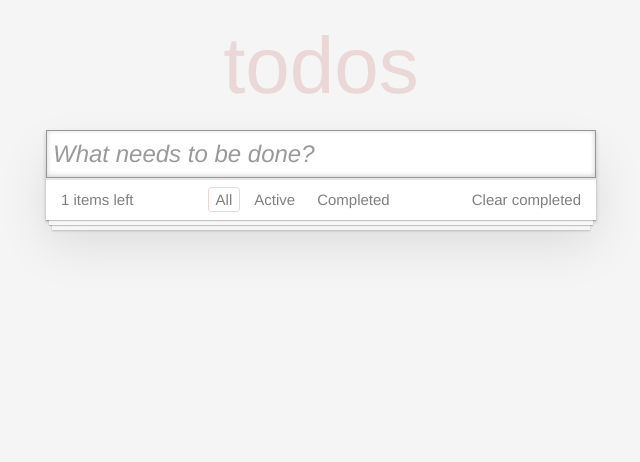
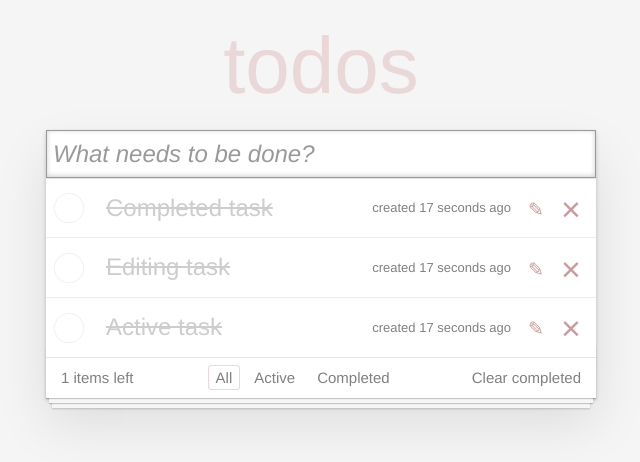
Before and after one commit to Luxe996/Kata-ToDo, a React (Create React App) app: page / in a window 1280 px wide. Shown: the top 462 px of the page, without its empty margins (319-959 px from the left). Built offline with nearby package versions, Linux system fonts and the light colour scheme.

Commit message:
Add task state

```diff
--- a/src/components/App/App.js
+++ b/src/components/App/App.js
@@ -4,6 +4,23 @@ import {NewTaskForm} from "../NewTaskForm/NewTaskForm";
 import './App.css'
 
 export const App = () => {
+    const initialState = [{
+        description: "Completed task",
+        isDone: true,
+        isEditing: false,
+        id: 1,
+    }, {
+        description: "Editing task",
+        isDone: false,
+        isEditing: true,
+        id: 2,
+    }, {
+        description: "Active task",
+        isDone: false,
+        isEditing: false,
+        id: 3,
+    }];
+
     return (
         <div>
             <section className="todoapp">
@@ -12,7 +29,7 @@ export const App = () => {
                     <NewTaskForm/>
                 </header>
                 <section className="main">
-                    <TaskList/>
+                    <TaskList toDos = {initialState}/>
                     <Footer/>
                 </section>
             </section>
--- a/src/components/Task/Task.js
+++ /dev/null
@@ -1,11 +0,0 @@
-export const Task = () => {
-    <div className="view">
-        <input className="toggle" type="checkbox"/>
-        <label>
-            <span className="description">Completed task</span>
-            <span className="created">created 17 seconds ago</span>
-        </label>
-        <button className="icon icon-edit"></button>
-        <button className="icon icon-destroy"></button>
-    </div>
-}
--- /dev/null
+++ b/src/components/TaskList/Task/Task.js
@@ -0,0 +1,13 @@
+export const Task = (props) => {
+    return (
+        <div className="view">
+            <input className="toggle" type="checkbox"/>
+            <label>
+                <span className="description">{props.description}</span>
+                <span className="created">created 17 seconds ago</span>
+            </label>
+            <button className="icon icon-edit"></button>
+            <button className="icon icon-destroy"></button>
+        </div>
+        )
+}
--- a/src/components/TaskList/TaskList.js
+++ b/src/components/TaskList/TaskList.js
@@ -1,12 +1,19 @@
-import {Task} from "../Task/Task";
+import {Task} from './Task/Task'
 import './TaskList.css'
 
-const TaskList = () => {
+const TaskList = ({toDos}) => {
+    const elements = toDos.map((item) => {
+
+        const {id, ...itemProps} = item
+        return (
+            <li className="completed" key={id}>
+                <Task {...itemProps} />
+            </li>
+        )
+    })
     return (
         <ul className="todo-list">
-            <li className="completed">
-            <Task />
-            </li>
+            {elements}
         </ul>
     )
 }
--- a/src/index.js
+++ b/src/index.js
@@ -1,6 +1,8 @@
 import React from 'react';
 import ReactDOM from 'react-dom';
 import {App} from "./components/App/App";
+
+
 
 ReactDOM.render(
     <App />,
```
